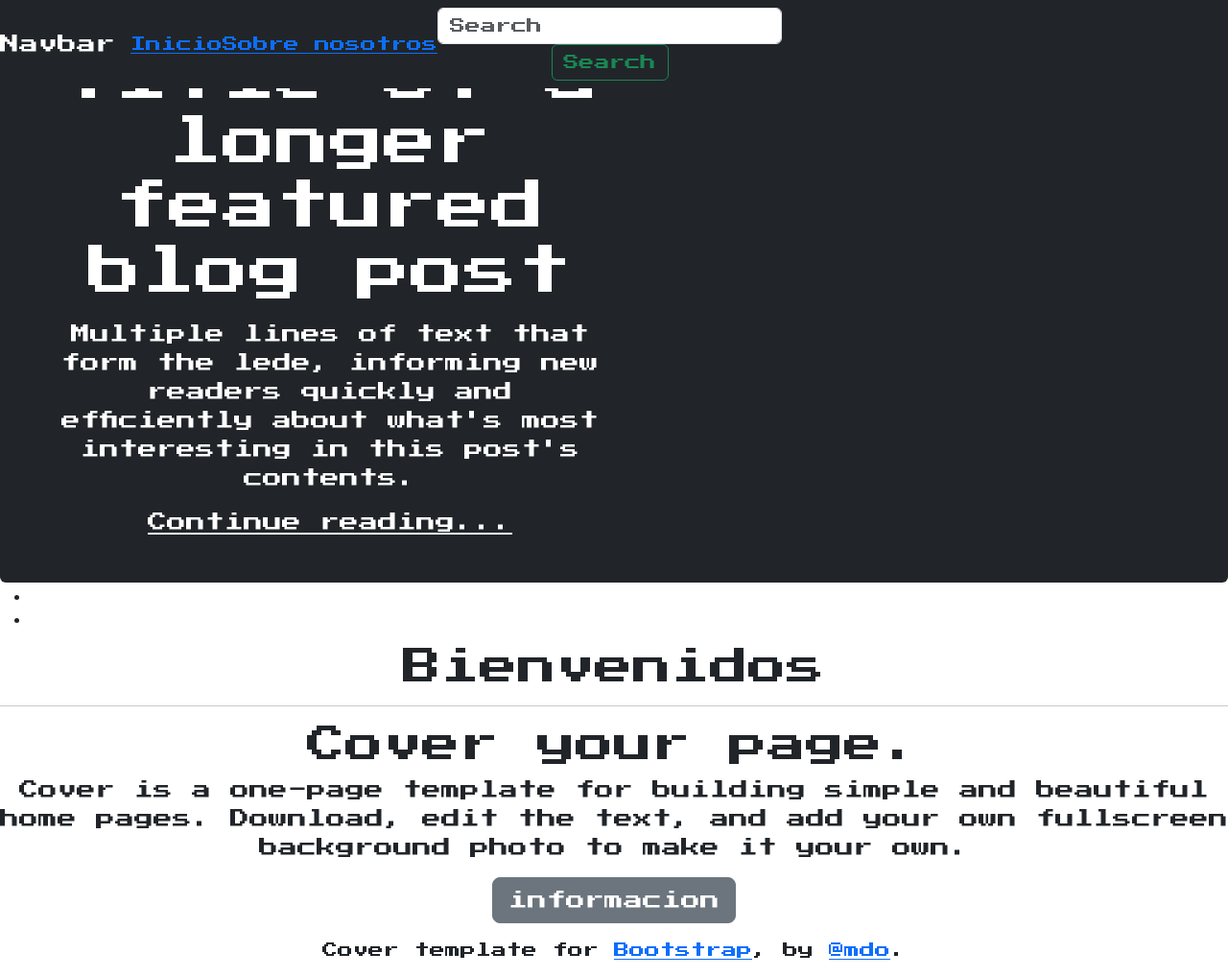
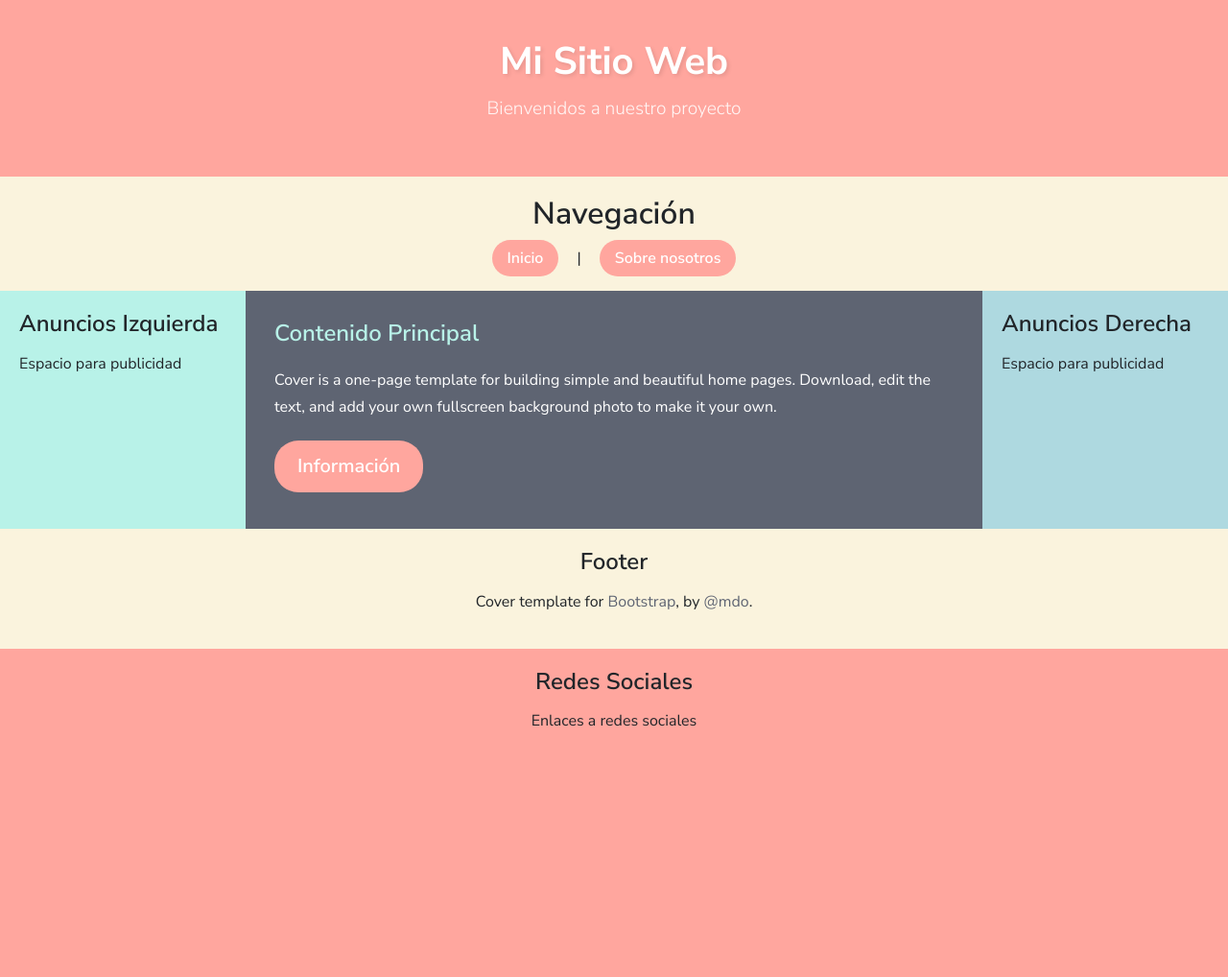
Before and after one commit to Javitajonnes/tareaBackend1, a Django app: page / in a window 1280 px wide. Shown: the whole page at 96% size. After the commit the page ends 757 px from the top, so only its background shows below. Run offline with Django 5.2, Linux system fonts and the light colour scheme; some libraries are stand-ins or nearby versions.

Commit message:
cambios con greeds css listos segun tarea 1

```diff
--- a/core/templates/core/base.html
+++ b/core/templates/core/base.html
@@ -6,65 +6,228 @@
     <title>Document</title>
     <link href="https://cdn.jsdelivr.net/npm/bootstrap@5.3.7/dist/css/bootstrap.min.css" rel="stylesheet" integrity="sha384-LN+7fdVzj6u52u30Kp6M/trliBMCMKTyK833zpbD+pXdCLuTusPj697FH4R/5mcr" crossorigin="anonymous">
     <link rel="preconnect" href="https://fonts.googleapis.com">
-<link rel="preconnect" href="https://fonts.gstatic.com" crossorigin>
-<link href="https://fonts.googleapis.com/css2?family=Pacifico&family=Press+Start+2P&display=swap" rel="stylesheet">
+    <link rel="preconnect" href="https://fonts.gstatic.com" crossorigin>
+    <link href="https://fonts.googleapis.com/css2?family=Nunito+Sans:wght@300;400;600;700&display=swap" rel="stylesheet">
     <style>
         body {
-    font-family: "Press Start 2P", system-ui;
-    font-weight: 400;
-    font-style: normal;
-    }
+            font-family: 'Nunito Sans', sans-serif;
+            font-weight: 400;
+            font-style: normal;
+            height: 100%;
+            margin: 0;
+            padding: 0;
+            line-height: 1.6;
+        }
 
+        h1, h2, h3, h4, h5, h6 {
+            font-family: 'Nunito Sans', sans-serif;
+            font-weight: 600;
+            margin: 0 0 15px 0;
+        }
 
+        h1 {
+            font-size: 2.5em;
+            font-weight: 700;
+        }
+
+        h2 {
+            font-size: 2em;
+            font-weight: 600;
+        }
+
+        h3 {
+            font-size: 1.5em;
+            font-weight: 600;
+        }
+
+        p {
+            font-weight: 400;
+            margin: 0 0 15px 0;
+        }
+
+        a {
+            font-weight: 500;
+            text-decoration: none;
+            color: #5E6472;
+            transition: color 0.3s ease;
+        }
+
+        a:hover {
+            color: #FFA69E;
+        }
+
+        .layout-grid {
+            display: grid;
+            grid-template-rows: auto auto 1fr auto auto;
+            grid-template-columns: 1fr 3fr 1fr;
+            gap: 0px;
+            height: 100vh;
+            min-height: 100vh;
+        }
+
+        #banner {
+            background-color: #FFA69E;
+            grid-row: 1;
+            grid-column: 1 / 4;
+            padding: 40px 20px;
+            text-align: center;
+            color: white;
+        }
+
+        #banner h1 {
+            margin-bottom: 10px;
+            text-shadow: 2px 2px 4px rgba(0,0,0,0.1);
+        }
+
+        #banner p {
+            font-size: 1.2em;
+            font-weight: 300;
+            opacity: 0.9;
+        }
+
+        #navbar {
+            background-color: #FAF3DD;
+            grid-row: 2;
+            grid-column: 1 / 4;
+            padding: 20px;
+            text-align: center;
+        }
+
+        #navbar nav {
+            margin-top: 10px;
+        }
+
+        #navbar nav a {
+            margin: 0 15px;
+            padding: 8px 16px;
+            border-radius: 25px;
+            background: #FFA69E;
+            color: white !important;
+            font-weight: 600;
+            transition: all 0.3s ease;
+        }
+
+        #navbar nav a:hover {
+            background: #5E6472;
+            transform: translateY(-2px);
+            box-shadow: 0 4px 8px rgba(0,0,0,0.1);
+        }
+
+        #ads1 {
+            background-color: #B8F2E8;
+            grid-row: 3;
+            grid-column: 1;
+            padding: 20px;
+        }
+
+        #contest {
+            background-color: #5E6472;
+            grid-row: 3;
+            grid-column: 2;
+            padding: 30px;
+            color: white;
+            overflow-y: auto;
+        }
+
+        #contest h3 {
+            color: #B8F2E8;
+            margin-bottom: 20px;
+        }
+
+        #contest p {
+            margin-bottom: 20px;
+            line-height: 1.8;
+        }
+
+        .btn {
+            display: inline-block;
+            padding: 12px 24px;
+            background: #FFA69E;
+            color: white;
+            border-radius: 25px;
+            font-weight: 600;
+            transition: all 0.3s ease;
+            border: none;
+            cursor: pointer;
+        }
+
+        .btn:hover {
+            background: #5E6472;
+            transform: translateY(-2px);
+            box-shadow: 0 4px 8px rgba(0,0,0,0.2);
+        }
+
+        #ads2 {
+            background-color: #AED9E0;
+            grid-row: 3;
+            grid-column: 3;
+            padding: 20px;
+        }
+
+        #footer {
+            background-color: #FAF3DD;
+            grid-row: 4;
+            grid-column: 1 / 4;
+            padding: 20px;
+            text-align: center;
+        }
+
+        #rrss {
+            background-color: #FFA69E;
+            grid-row: 5;
+            grid-column: 1 / 4;
+            padding: 20px;
+            text-align: center;
+        }
     </style>
 </head>
 <body>
-<div class="jumbotron p-3 p-md-5 text-white rounded bg-dark">
-        <div class="col-md-6 px-0">
-          <h1 class="display-4 font-italic">Title of a longer featured blog post</h1>
-          <p class="lead my-3">Multiple lines of text that form the lede, informing new readers quickly and efficiently about what's most interesting in this post's contents.</p>
-          <p class="lead mb-0"><a href="#" class="text-white font-weight-bold">Continue reading...</a></p>
+    <div class="layout-grid">
+        <!-- Banner global -->
+        <div id="banner">
+            <h1>Mi Sitio Web</h1>
+            <p>Bienvenidos a nuestro proyecto</p>
         </div>
-      </div>
-      <nav class="navbar navbar-expand-md navbar-dark bg-dark fixed-top">
-      <a class="navbar-brand" href="#">Navbar</a>
-      <button class="navbar-toggler" type="button" data-toggle="collapse" data-target="#navbarsExampleDefault" aria-controls="navbarsExampleDefault" aria-expanded="false" aria-label="Toggle navigation">
-        <span class="navbar-toggler-icon"></span>
-      </button>
 
-      <div class="collapse navbar-collapse" id="navbarsExampleDefault">
-        <ul class="navbar-nav mr-auto">
-          <li class="nav-item active">
-            <a href="/">Inicio</a>
-          </li>
-          <li class="nav-item">
-            <a href="/about/">Sobre nosotros</a>
-          </li>
-        </ul>
-        <form class="form-inline my-2 my-lg-0">
-          <input class="form-control mr-sm-2" type="text" placeholder="Search" aria-label="Search">
-          <button class="btn btn-outline-success my-2 my-sm-0" type="submit">Search</button>
-        </form>
-      </div>
-    </nav>
-   <ul>
-    <li>
+        <!-- Navbar global -->
+        <div id="navbar">
+            <h2>Navegación</h2>
+            <nav>
+                <a href="/">Inicio</a> |
+                <a href="/about/">Sobre nosotros</a>
+            </nav>
+        </div>
 
-    </li>
-    <li>
+        <!-- Sidebar izquierdo -->
+        <div id="ads1">
+            <h3>Anuncios Izquierda</h3>
+            <p>Espacio para publicidad</p>
+        </div>
 
-    </li>
-   </ul>
-   <h1>Bienvenidos</h1>
-   <hr>
-   <div>
-    {% block content  %}{% endblock %}
-   </div>
-     <footer class="mastfoot mt-auto">
-        <div class="inner">
-          <p>Cover template for <a href="https://getbootstrap.com/">Bootstrap</a>, by <a href="https://twitter.com/mdo">@mdo</a>.</p>
+        <!-- Contenido principal (se llena con el bloque content) -->
+        <div id="contest">
+            {% block content %}{% endblock %}
         </div>
-      </footer>
-<script src="https://cdn.jsdelivr.net/npm/bootstrap@5.3.8/dist/js/bootstrap.bundle.min.js" integrity="sha384-ndDqU0Gzau9qJ1lfW4pNLlhNTkCfHzAVBReH9diLvGRem5+R9g2FzA8ZGN954O5Q" crossorigin="anonymous"></script>
+
+        <!-- Sidebar derecho -->
+        <div id="ads2">
+            <h3>Anuncios Derecha</h3>
+            <p>Espacio para publicidad</p>
+        </div>
+
+        <!-- Footer global -->
+        <div id="footer">
+            <h3>Footer</h3>
+            <p>Cover template for <a href="https://getbootstrap.com/">Bootstrap</a>, by <a href="https://twitter.com/mdo">@mdo</a>.</p>
+        </div>
+
+        <!-- Redes sociales global -->
+        <div id="rrss">
+            <h3>Redes Sociales</h3>
+            <p>Enlaces a redes sociales</p>
+        </div>
+    </div>
+
+    <script src="https://cdn.jsdelivr.net/npm/bootstrap@5.3.8/dist/js/bootstrap.bundle.min.js" integrity="sha384-ndDqU0Gzau9qJ1lfW4pNLlhNTkCfHzAVBReH9diLvGRem5+R9g2FzA8ZGN954O5Q" crossorigin="anonymous"></script>
 </body>
 </html>
--- a/core/templates/core/home.html
+++ b/core/templates/core/home.html
@@ -1,20 +1,6 @@
 {% extends 'core/base.html' %}
-{% block content  %}
-<body class="text-center">
-      <main role="main" class="inner cover">
-        <h1 class="cover-heading">Cover your page.</h1>
-        <p class="lead">Cover is a one-page template for building simple and beautiful home pages. Download, edit the text, and add your own fullscreen background photo to make it your own.</p>
-        <p class="lead">
-          <a href="#" class="btn btn-lg btn-secondary">informacion </a>
-        </p>
-      </main>
-    </div>
-    <!-- Bootstrap core JavaScript
-    ================================================== -->
-    <!-- Placed at the end of the document so the pages load faster -->
-    <script src="https://code.jquery.com/jquery-3.2.1.slim.min.js" integrity="sha384-KJ3o2DKtIkvYIK3UENzmM7KCkRr/rE9/Qpg6aAZGJwFDMVNA/GpGFF93hXpG5KkN" crossorigin="anonymous"></script>
-    <script>window.jQuery || document.write('<script src="../../assets/js/vendor/jquery-slim.min.js"><\/script>')</script>
-    <script src="../../assets/js/vendor/popper.min.js"></script>
-    <script src="../../dist/js/bootstrap.min.js"></script>
-</body>
+{% block content %}
+<h3>Contenido Principal</h3>
+<p>Cover is a one-page template for building simple and beautiful home pages. Download, edit the text, and add your own fullscreen background photo to make it your own.</p>
+<a href="#" class="btn btn-lg btn-secondary">Información</a>
 {% endblock %}
```
Also changed, not shown: core/templates/core/about.html (+5 -8 lines), font_preview.html (added, +187 -0 lines).
